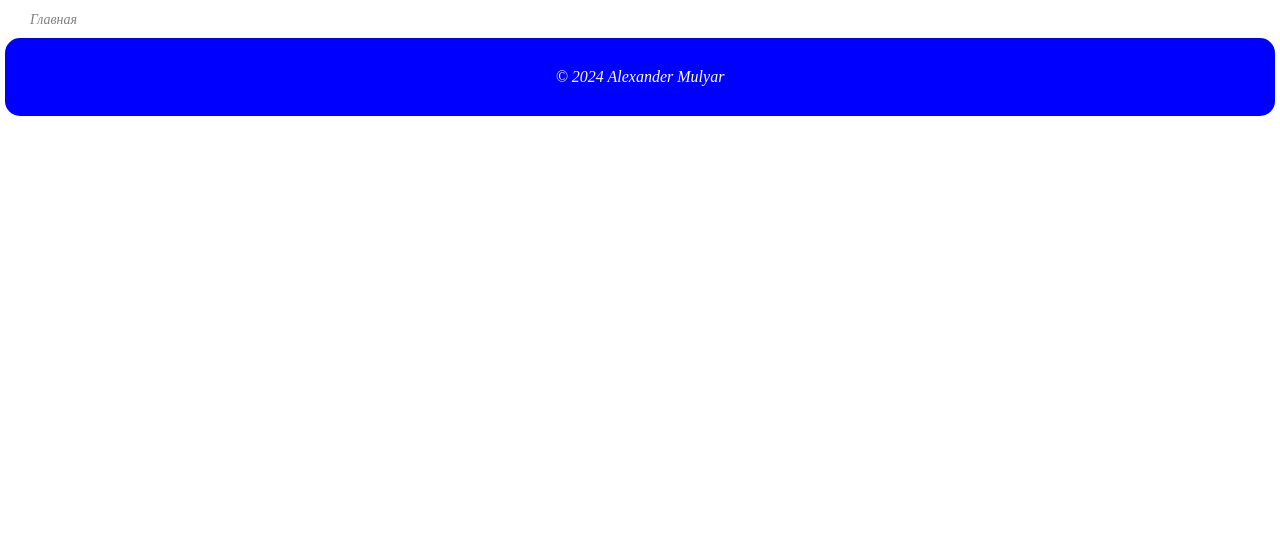
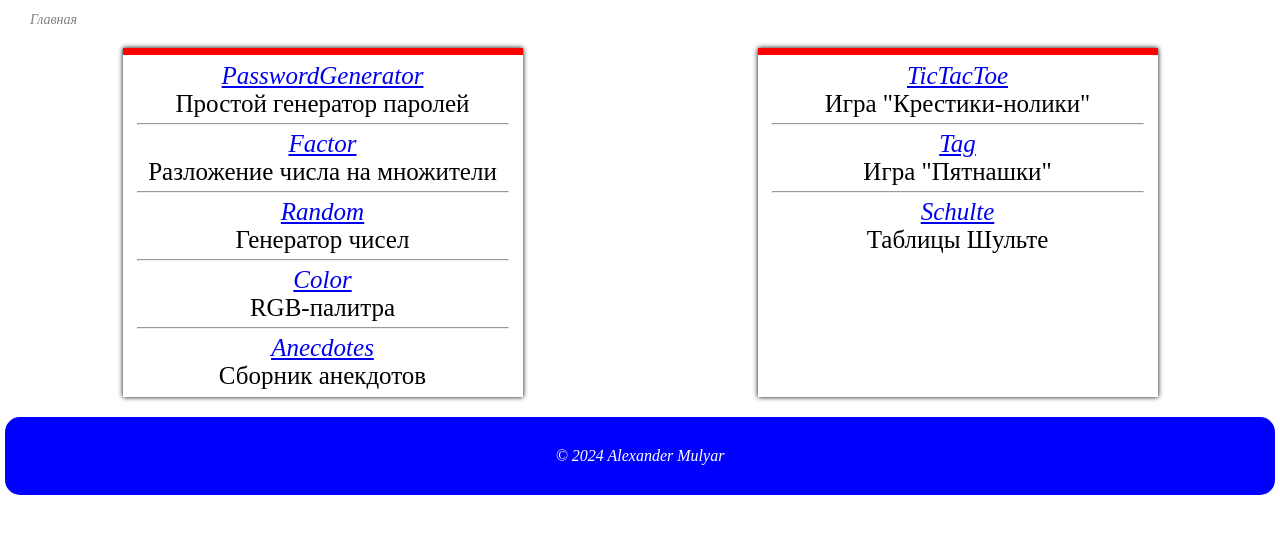
Before and after one commit to AlexanderM0503/web-AMServices, a PHP site: page / in a window 1280 px wide. Shown: the part 130-664 px from the top of the page. Run offline with PHP 8.4, Linux system fonts and the light colour scheme.

Commit message:
Add links

```diff
--- /dev/null
+++ b/css/index.css
@@ -0,0 +1,40 @@
+.link_all {
+    display: flex;
+    justify-content: space-around;
+    margin: 20px 0 20px 0;
+}
+
+.link_services {
+    border-top: 7px solid #ff0000;
+    width: 400px;
+    box-shadow: 0 0 5px;
+    padding-top: 7px;
+    padding-bottom: 7px;
+    text-align: center;
+    font-size: 25px;
+}
+
+.link_games {
+    border-top: 7px solid #ff0000;
+    width: 400px;
+    box-shadow: 0 0 5px;
+    padding-top: 7px;
+    padding-bottom: 7px;
+    text-align: center;
+    font-size: 25px;
+}
+
+.link_hr {
+    margin: 5px 14px 5px 14px;
+}
+
+@media screen and (max-width: 820px) {
+    .link_all {
+        display: block;
+    }
+
+    .link_all div {
+        width: 100%;
+        margin: 20px 0 20px 0;
+    }
+}
--- a/index.php
+++ b/index.php
@@ -10,6 +10,7 @@
         <meta name="viewport" content="width=device-width, initial-scale=1.0">
         <link rel="icon" href="img/favicon.png">
         <link rel="stylesheet" href="css/main.css">
+        <link rel="stylesheet" href="css/index.css">
     </head>
 
     <body>
@@ -27,6 +28,36 @@
                 <i><a href="./">Главная</a></i>
             </div>
 
+            <div class="link_all">
+                <div class="link_services">
+                    <i> <a href="#">PasswordGenerator</a> </i>
+                    <p>Простой генератор паролей</p>
+                    <hr class="link_hr">
+                    <i> <a href="#">Factor</a> </i>
+                    <p>Разложение числа на множители</p>
+                    <hr class="link_hr">
+                    <i> <a href="#">Random</a> </i>
+                    <p>Генератор чисел</p>
+                    <hr class="link_hr">
+                    <i> <a href="#">Color</a> </i>
+                    <p>RGB-палитра</p>
+                    <hr class="link_hr">
+                    <i> <a href="#">Anecdotes</a></i>
+                    <p>Сборник анекдотов</p>
+                </div>
+
+                <div class="link_games">
+                    <i> <a href="#">TicTacToe</a></i>
+                    <p>Игра "Крестики-нолики"</p>
+                    <hr class="link_hr">
+                    <i> <a href="#">Tag</a> </i>
+                    <p>Игра "Пятнашки"</p>
+                    <hr class="link_hr">
+                    <i> <a href="#">Schulte</a> </i>
+                    <p>Таблицы Шульте</p>
+                </div>
+            </div>
+
             <footer>
                 <p><i><?php print($CONF["copyright"]); ?></i></p>
             </footer>
```
